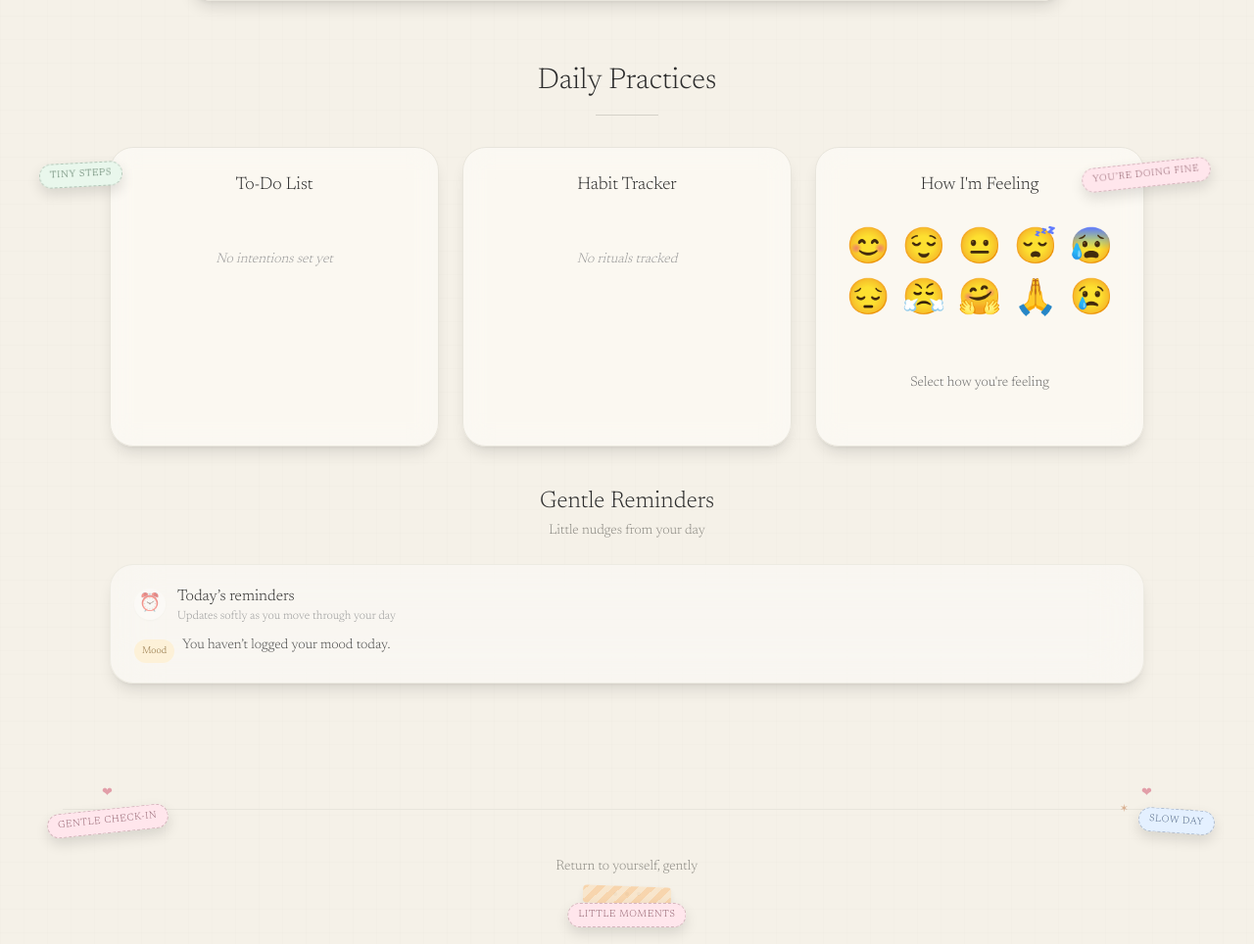
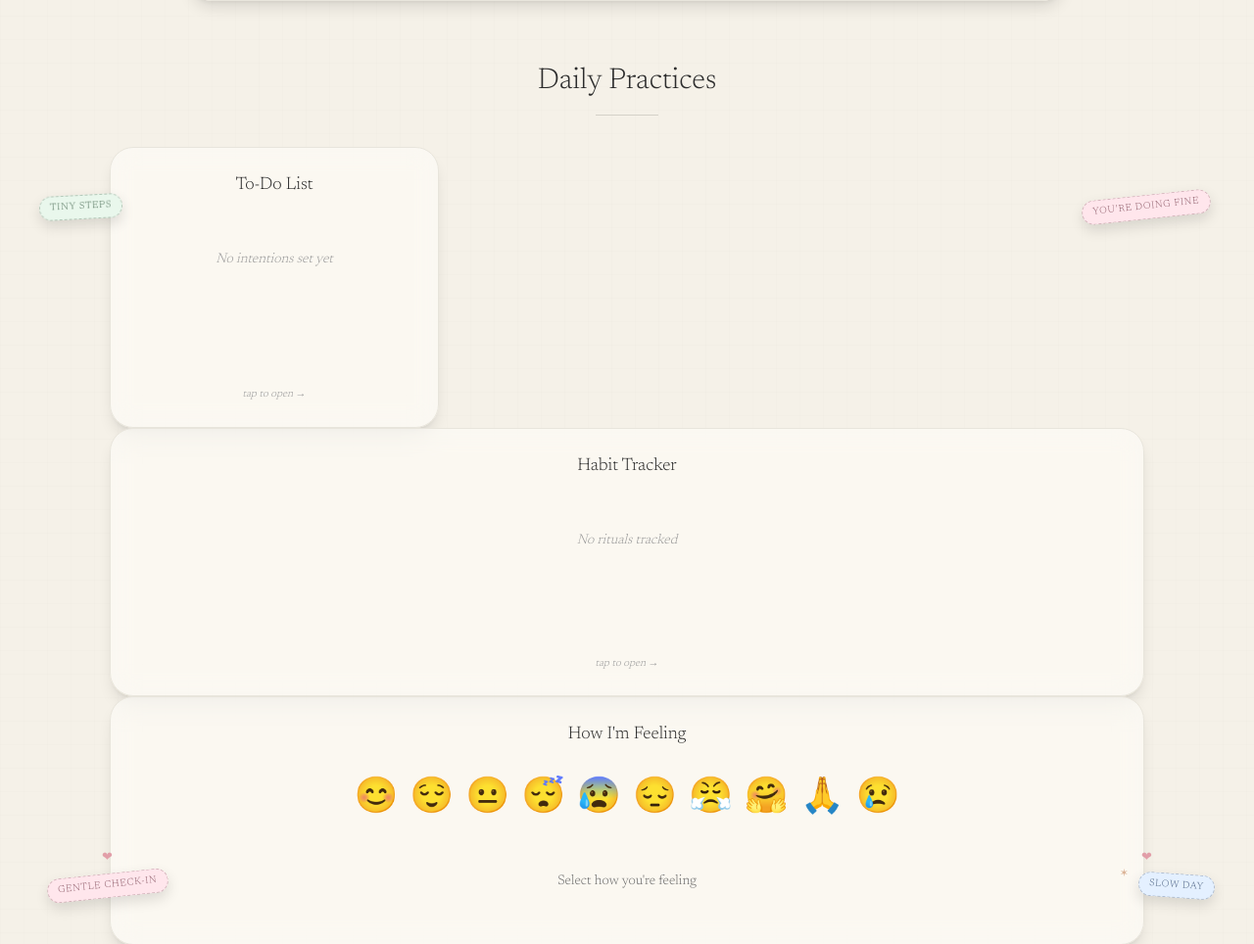
Before and after one commit to Swaliyaa/Mirror, a Flask app: page /dashboard in a window 1280 px wide. Shown: the part 631-1595 px from the top of the page at 98% size. Run offline with Flask 3, Linux system fonts and the light colour scheme; the visitor is signed in with stand-in values (Sample User, id 1); data that the repository does not hold is empty; some libraries are stand-ins or nearby versions.

Commit message:
Update dashboard.html

```diff
--- a/templates/dashboard.html
+++ b/templates/dashboard.html
@@ -354,13 +354,15 @@
                   >
                     To-Do List
                   </h3>
-                  <div
-                    id="todo-list"
-                    class="space-y-3 mb-4 sm:mb-5 min-h-[140px] sm:min-h-[160px]"
-                  >
-                    <p class="text-[11px] text-center text-[#9b9b9b] mt-3 italic">
+                 <div
+  id="todo-list"
+  class="space-y-3 mb-2 sm:mb-3 min-h-[140px] sm:min-h-[160px]"
+></div>
+
+<p class="text-[11px] text-center text-[#9b9b9b] italic">
   tap to open →
 </p>
+
 
                   </div>
 
@@ -377,12 +379,14 @@
                     Habit Tracker
                   </h3>
                   <div
-                    id="habit-list"
-                    class="space-y-3 min-h-[140px] sm:min-h-[160px]"
-                  >
-                    <p class="text-[11px] text-center text-[#9b9b9b] mt-3 italic">
+  id="habit-list"
+  class="space-y-3 min-h-[140px] sm:min-h-[160px]"
+></div>
+
+<p class="text-[11px] text-center text-[#9b9b9b] italic">
   tap to open →
 </p>
+
 
                   </div>
                 </div>
```
